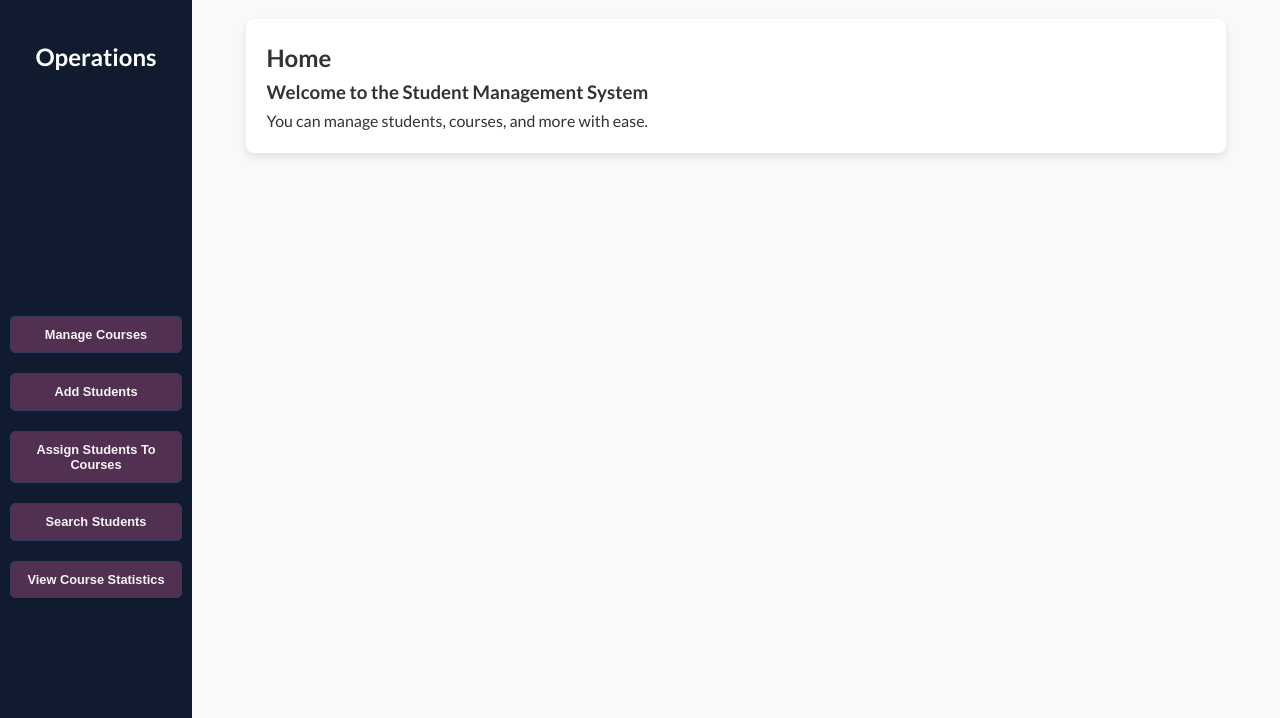
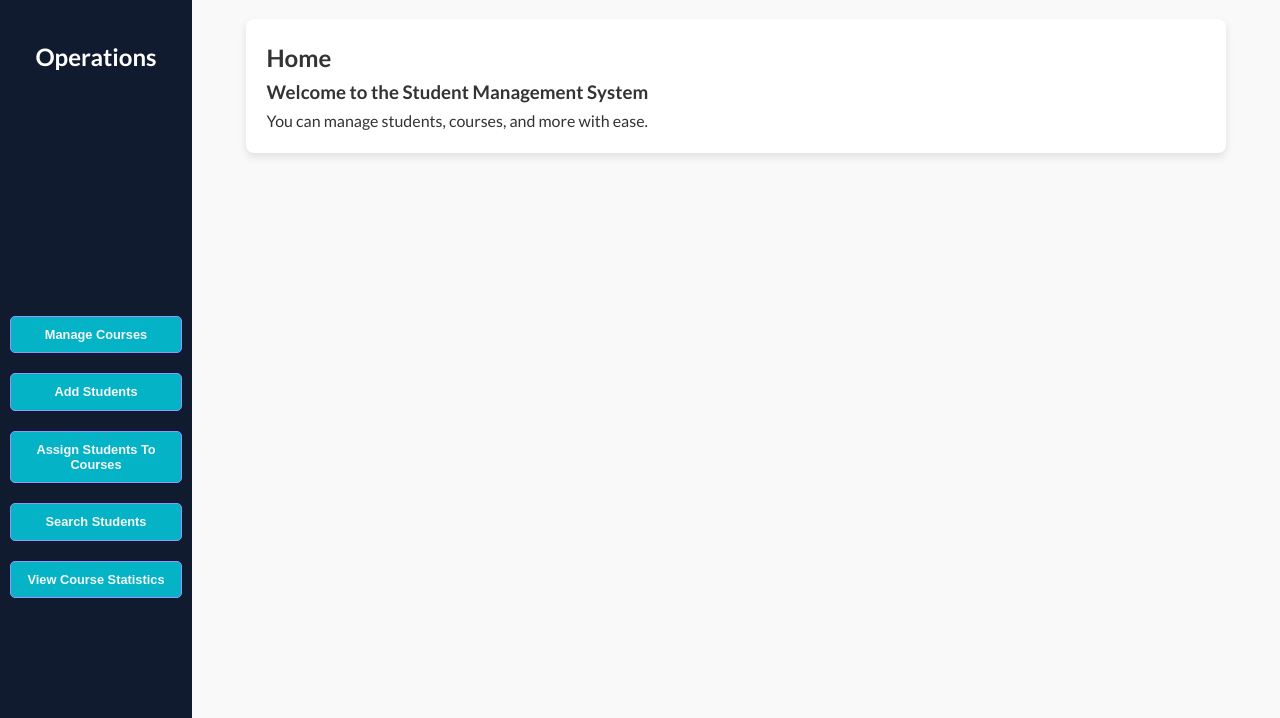
Before and after one commit to begumbasovali/Student-Management-System, a plain HTML site: page index.html in a window 1280 px wide. Shown: the part 82-800 px from the top of the page. Drawn offline with Linux system fonts and the light colour scheme.

Commit message:
sidebar buttons colors are changed

```diff
--- a/index.css
+++ b/index.css
@@ -51,9 +51,9 @@ aside h3 {
 .sidebar-buttons {
   width: 90%;
   padding: 10px 15px;
-  background-color: #513051;
+  background-color: #05b3c6;
   color: whitesmoke;
-  border: 1px solid #343a60;
+  border: 1px solid #9694FF;
   border-radius: 5px;
   font-size: 0.8rem;
   text-align: center;
@@ -63,7 +63,7 @@ aside h3 {
 }
 
 .sidebar-buttons:hover {
-  background-color: #05b3c6;
+  background-color: #9694FF;
   color:#513051;
   transform: scale(1.05); /* Hover sırasında hafif büyütme efekti */
 }
```
